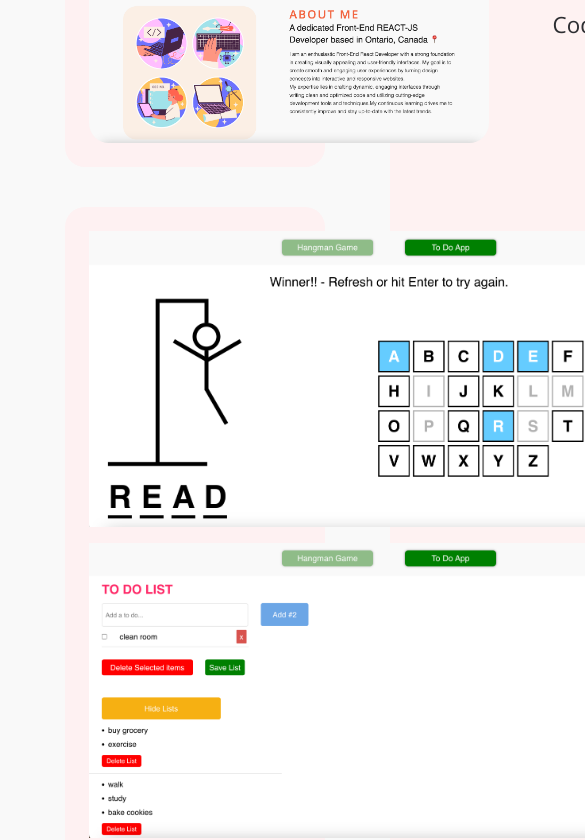
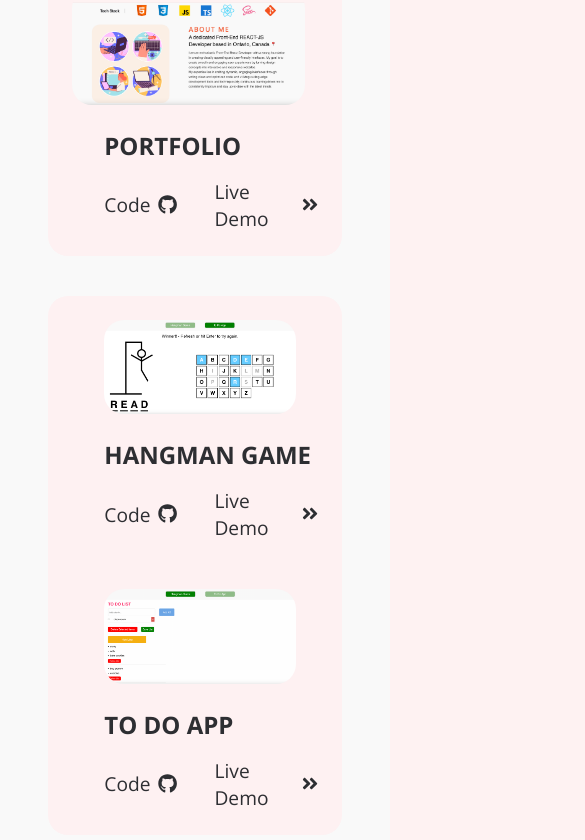
Before and after one commit to apoorvarao147/portfolio, a React (Create React App) app: page / in a window 390 px wide. Shown: the part 2890-3730 px from the top of the page, 585 px wide, since content can reach past the window. Built offline with nearby package versions, Linux system fonts and the light colour scheme.

Commit message:
projects media query

```diff
--- a/src/components/About.tsx
+++ b/src/components/About.tsx
@@ -6,7 +6,6 @@ import react from "../assets/react.png";
 import sass from "../assets/sass.png";
 import git from "../assets/git.png";
 import coding from "../assets/coding.jpg";
-import cartoon from "../assets/cartoon.jpg";
 
 import "../styles/about.scss";
 
@@ -44,8 +43,7 @@ const About = () => {
 
       <div className="all-about">
         <div>
-          <img src={coding} width="500px" />
-          {/* <img src={cartoon} width="100px" /> */}
+          <img src={coding} width="500px" alt="coding" />
         </div>
         <div className="about-me">
           <h2>About me</h2>
--- a/src/components/Contact.tsx
+++ b/src/components/Contact.tsx
@@ -73,7 +73,7 @@ function Contact() {
         </form>
       </section>
       <aside>
-        <img src={vg} />
+        <img src={vg} alt="hello" />
       </aside>
     </div>
   );
--- a/src/components/Home.tsx
+++ b/src/components/Home.tsx
@@ -49,10 +49,11 @@ function Home() {
             <a
               href="https://www.linkedin.com/in/apoorva-rao-8b5032169/"
               target="_blank"
+              rel="noreferrer"
             >
               <FaLinkedin className="links" />
             </a>
-            <a href="https://github.com/apoorvarao147" target="_blank">
+            <a href="https://github.com/apoorvarao147" target="_blank" rel="noreferrer">
               <FaGithub className="links" />
             </a>
           </div>
--- a/src/components/Projects.tsx
+++ b/src/components/Projects.tsx
@@ -12,7 +12,7 @@ const Projects = () => {
     <div className="projects" id="projects">
       <h2>Projects</h2>
       <div>
-        <img src={reactCart} />
+        <img src={reactCart} alt="react-cart" />
         <div>
           <h3>React Cart</h3>
           <div>
@@ -34,7 +34,7 @@ const Projects = () => {
         </div>
       </div>
       <div>
-        <img src={portfolio} />
+        <img src={portfolio} alt="portfolio" />
         <div>
           <h3>Portfolio</h3>
           <div>
@@ -55,11 +55,9 @@ const Projects = () => {
           </div>
         </div>
       </div>
+      <div className="mini-projects">
         <div>
-        <div>
-          <img src={hangman} width="600px" />
-          <img src={todo} width="600px" />
-        </div>
+          <img src={hangman} alt="hangman" />
           <div>
             <h3>Hangman Game</h3>
             <div>
@@ -78,6 +76,13 @@ const Projects = () => {
                   Live Demo <FaAngleDoubleRight />
                 </a>
             </div>
+
+          </div>
+        </div>
+
+        <div>
+          <img src={todo} alt="todo" />
+          <div>
             <h3>To Do App</h3>
             <div>
               <a
@@ -89,13 +94,16 @@ const Projects = () => {
                 </a>
                 <a
                 target="_blank"
-              href="https://main.d34pqu7igyh8rv.amplifyapp.com/"
+                href="https://main.d34pqu7igyh8rv.amplifyapp.com/todo"
                 rel="noreferrer"
                 >
                   Live Demo <FaAngleDoubleRight />
                 </a>
             </div>
+
           </div>
+        </div>
+
       </div>
     </div>
   );
--- a/src/styles/mediaQuery.scss
+++ b/src/styles/mediaQuery.scss
@@ -165,7 +165,39 @@
           width: 60px;
         }
       }
-
     }
   }
+  .projects {
+    >div {
+      width: 90%;
+      flex-direction: column;
+      gap: 1.5rem;
+
+      >img {
+        width: 95%;
+      }
+      >div {
+        padding-top: 0;
+        padding-left: 2rem;
+      }
+    }
+    .mini-projects {
+
+      gap: 3rem;
+      >div {
+        gap: 1.5rem;
+        flex-direction: column;
+
+        >img {
+          width: 90%;
+          align-items: center;
+        }
+        >div {
+          padding-top: 0;
+          padding-right: 0;
+        }
+      }
+    }
+  }
+
 }
--- a/src/styles/projects.scss
+++ b/src/styles/projects.scss
@@ -35,6 +35,7 @@
       display: flex;
       flex-direction: column;
       gap: 1rem;
+      padding-top: 1rem;
 
       >h3 {
         align-items: center;
@@ -45,11 +46,11 @@
 
       >div {
         display: flex;
-        gap: 2rem;
+        gap: 2.3rem;
 
         >a {
           color: #2d2e32;
-          font-size: 1.4rem;
+          font-size: 1.2rem;
           font-weight: 400;
           text-decoration: none;
           display: flex;
@@ -64,4 +65,55 @@
       }
     }
   }
+
+  .mini-projects {
+    display: flex;
+    flex-direction: column;
+
+    >div {
+      display: flex;
+      flex-direction: row;
+      gap: 4rem;
+
+      >img {
+        // width: 600px;
+        width: 65%;
+        border-radius: 20px;
+      }
+
+      >div {
+        display: flex;
+        flex-direction: column;
+        gap: 1rem;
+        padding-top: 1rem;
+
+        >h3 {
+          align-items: center;
+          color: #2d2e32;
+          font-size: 1.5rem;
+          text-transform: uppercase;
+        }
+
+        >div {
+          display: flex;
+          gap: 2.3rem;
+
+          >a {
+            color: #2d2e32;
+            font-size: 1.2rem;
+            font-weight: 400;
+            text-decoration: none;
+            display: flex;
+            align-items: center;
+            gap: 0.5rem;
+
+            &:hover {
+              color: rgb(242,100,63);
+              cursor: pointer;
+            }
+          }
+        }
+      }
+    }
+  }
 }
```
Also changed, not shown: src/assets/todo-picture.png. Lines whose indentation alone changed are shown as unchanged.
